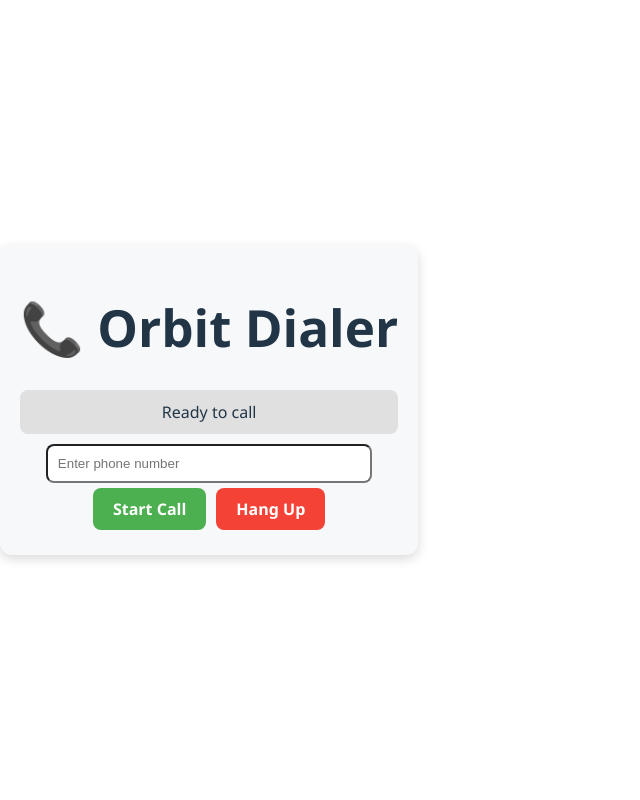
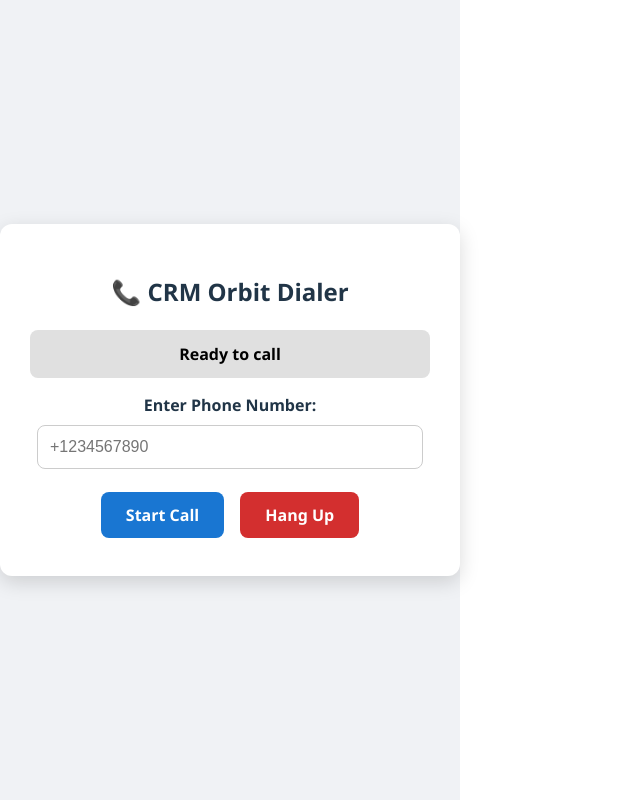
Before and after one commit to rekksu/twilio-dialer, a React (Vite) app: page / in a window 1280 px wide. Shown: the whole page, without its empty margins (0-640 px from the left). Built offline with nearby package versions, Linux system fonts and the light colour scheme.

Commit message:
stable commit 7.0

```diff
--- a/src/App.jsx
+++ b/src/App.jsx
@@ -145,66 +145,90 @@ export default function App() {
 
   // --- UI STYLES ---
   const containerStyle = {
-    maxWidth: "400px",
-    margin: "50px auto",
-    padding: "20px",
+    display: "flex",
+    justifyContent: "center",
+    alignItems: "center",
+    minHeight: "100vh",
+    background: "#f0f2f5",
+  };
+
+  const cardStyle = {
+    width: "400px",
+    padding: "30px",
     borderRadius: "12px",
-    boxShadow: "0 4px 12px rgba(0,0,0,0.15)",
+    boxShadow: "0 6px 20px rgba(0,0,0,0.15)",
+    background: "#fff",
     textAlign: "center",
     fontFamily: "Segoe UI, sans-serif",
-    background: "#f7f8fa",
   };
 
   const statusStyle = {
-    padding: "10px",
+    padding: "12px",
     borderRadius: "8px",
-    margin: "10px 0",
+    margin: "15px 0",
+    fontWeight: "bold",
     background:
       status.includes("❌")
-        ? "#ffcccc"
+        ? "#ffe5e5"
         : status.includes("✅")
-        ? "#ccffcc"
+        ? "#e5ffe5"
         : "#e0e0e0",
+    color:
+      status.includes("❌") ? "#d32f2f" : status.includes("✅") ? "#2e7d32" : "#000",
   };
 
   const buttonStyle = {
-    padding: "10px 20px",
-    margin: "5px",
+    padding: "12px 25px",
+    margin: "8px",
     borderRadius: "8px",
     border: "none",
     cursor: "pointer",
     fontWeight: "bold",
     fontSize: "16px",
+    transition: "all 0.2s",
   };
 
   const startButtonStyle = {
     ...buttonStyle,
-    background: "#4caf50",
+    background: "#1976d2",
     color: "#fff",
   };
 
   const hangupButtonStyle = {
     ...buttonStyle,
-    background: "#f44336",
+    background: "#d32f2f",
     color: "#fff",
+  };
+
+  const inputStyle = {
+    padding: "12px",
+    width: "90%",
+    borderRadius: "8px",
+    border: "1px solid #ccc",
+    fontSize: "16px",
+    marginBottom: "15px",
   };
 
   return (
     <div style={containerStyle}>
-      <h1>📞 Orbit Dialer</h1>
+      <div style={cardStyle}>
+        <h2>📞 CRM Orbit Dialer</h2>
 
         <div style={statusStyle}>{status}</div>
 
+        <label style={{ fontWeight: "bold", display: "block", marginBottom: "8px" }}>
+          Enter Phone Number:
+        </label>
         <input
           type="text"
-        placeholder="Enter phone number"
+          placeholder="+1234567890"
           value={phoneNumber}
           onChange={(e) => setPhoneNumber(e.target.value)}
-        style={{ padding: "10px", width: "80%", borderRadius: "8px" }}
+          style={inputStyle}
         />
 
         {isHangupEnabled && (
-        <p>⏱ Duration: {Math.floor(callDuration)}s</p>
+          <p style={{ fontWeight: "bold" }}>⏱ Duration: {Math.floor(callDuration)}s</p>
         )}
 
         <div>
@@ -224,5 +248,6 @@ export default function App() {
           </button>
         </div>
       </div>
+    </div>
   );
 }
```
Lines whose indentation alone changed are shown as unchanged.
